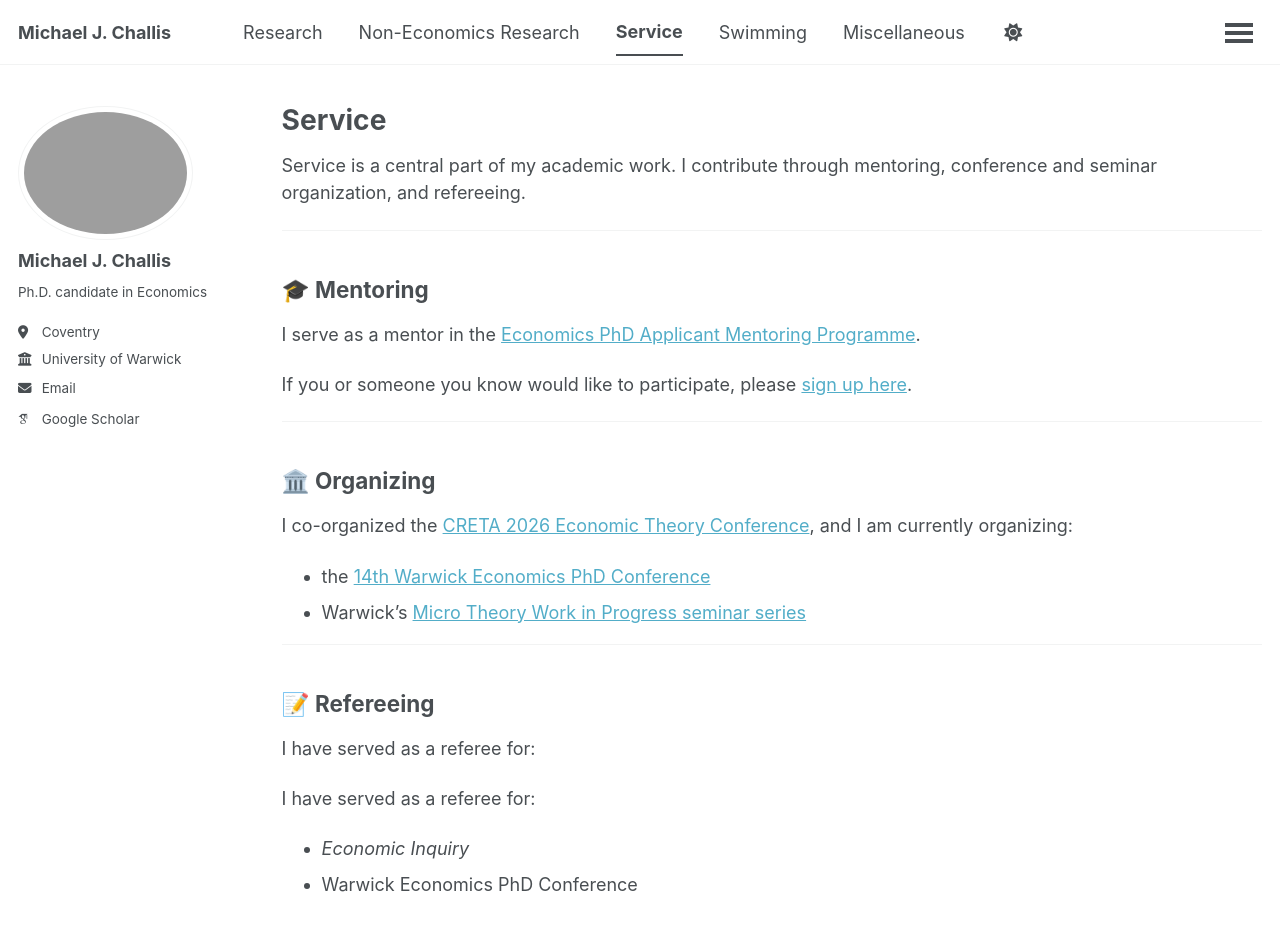
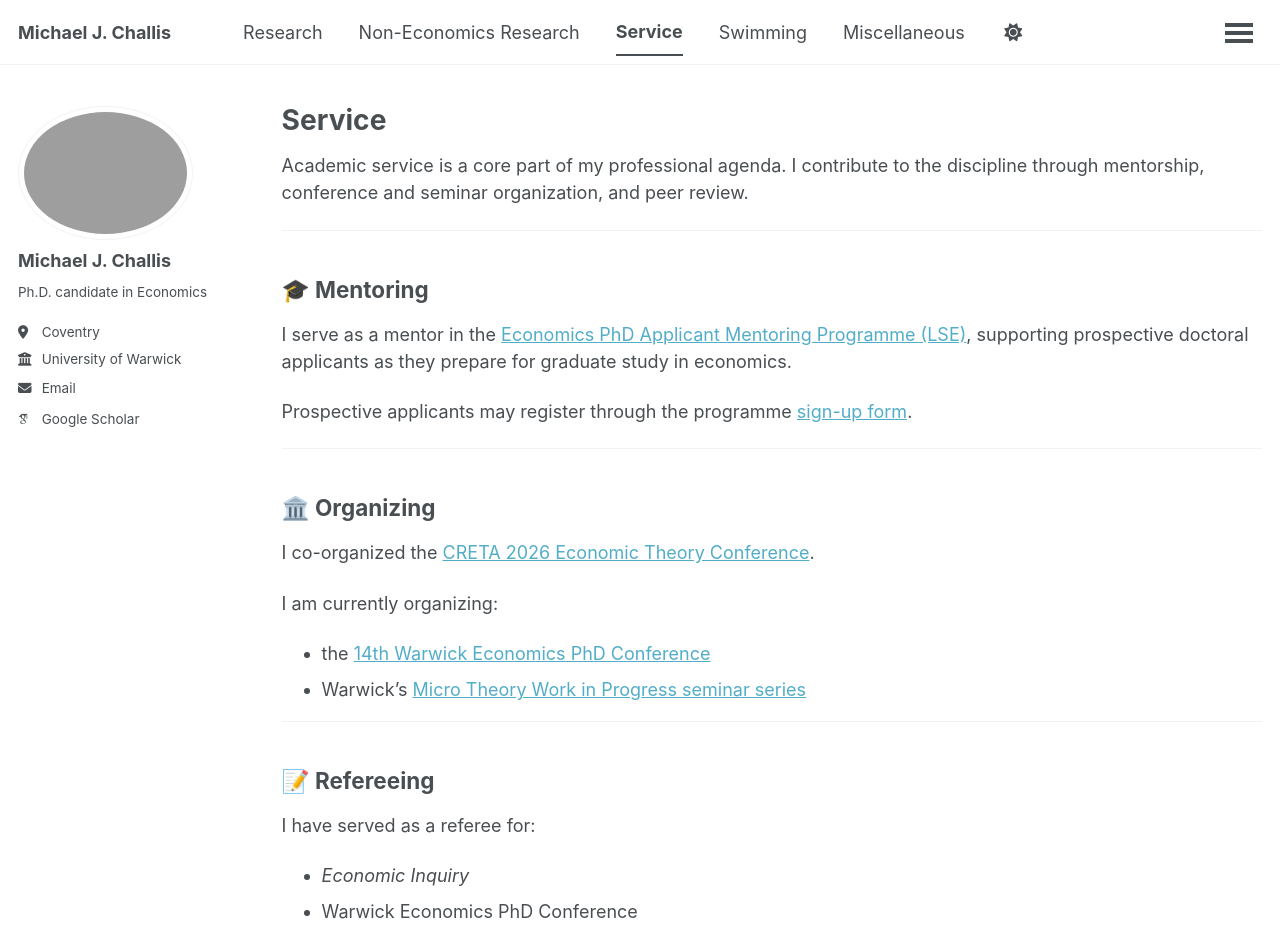
Before and after one commit to MichaelChallis/MichaelChallis.github.io, a Jekyll site: the page built from _pages/service.md, in a window 1280 px wide and 1241 px high, cut to the strip 0-948 px from the top of the window. Built offline with Jekyll 4.4.1, drawn with Linux system fonts in a browser that asks for light colours; some web fonts are replaced.

Commit message:
Polish service page language and structure

```diff
--- a/_pages/service.md
+++ b/_pages/service.md
@@ -6,22 +6,24 @@
 ---
 
 <div class="service-intro" markdown="1">
-Service is a central part of my academic work. I contribute through mentoring, conference and seminar organization, and refereeing.
+Academic service is a core part of my professional agenda. I contribute to the discipline through mentorship, conference and seminar organization, and peer review.
 </div>
 
 ---
 
 ## 🎓 Mentoring
 
-I serve as a mentor in the [Economics PhD Applicant Mentoring Programme](https://www.lse.ac.uk/economics/study/research/applicant-mentoring-programme).
+I serve as a mentor in the [Economics PhD Applicant Mentoring Programme (LSE)](https://www.lse.ac.uk/economics/study/research/applicant-mentoring-programme), supporting prospective doctoral applicants as they prepare for graduate study in economics.
 
-If you or someone you know would like to participate, please [sign up here](https://forms.office.com/pages/responsepage.aspx?id=_epnVXfnpUKRu5RA_UO4k8eIEHnAl6NDm61kq2ElJo9URjBQMUJNVEo1RVZJNFhVMVpHWjQ3UjRMQS4u&web=1&wdLOR=c48E5EE95-AC07-46CE-A34A-61D182D31B0C).
+Prospective applicants may register through the programme [sign-up form](https://forms.office.com/pages/responsepage.aspx?id=_epnVXfnpUKRu5RA_UO4k8eIEHnAl6NDm61kq2ElJo9URjBQMUJNVEo1RVZJNFhVMVpHWjQ3UjRMQS4u&web=1&wdLOR=c48E5EE95-AC07-46CE-A34A-61D182D31B0C).
 
 ---
 
 ## 🏛️ Organizing
 
-I co-organized the [CRETA 2026 Economic Theory Conference](https://warwick.ac.uk/fac/soc/economics/events/2026/3/creta_2026_economic_theory_conference/), and I am currently organizing:
+I co-organized the [CRETA 2026 Economic Theory Conference](https://warwick.ac.uk/fac/soc/economics/events/2026/3/creta_2026_economic_theory_conference/).
+
+I am currently organizing:
 
 - the [14th Warwick Economics PhD Conference](https://sites.google.com/view/warwick-econ-phd-conference/home)
 - Warwick's [Micro Theory Work in Progress seminar series](https://warwick.ac.uk/fac/soc/economics/seminars/workshops/micro-theory-work-in-progress/)
@@ -32,7 +34,5 @@
 
 I have served as a referee for:
 
-I have served as a referee for:
-
 - <em>Economic Inquiry</em>
 - Warwick Economics PhD Conference
```
